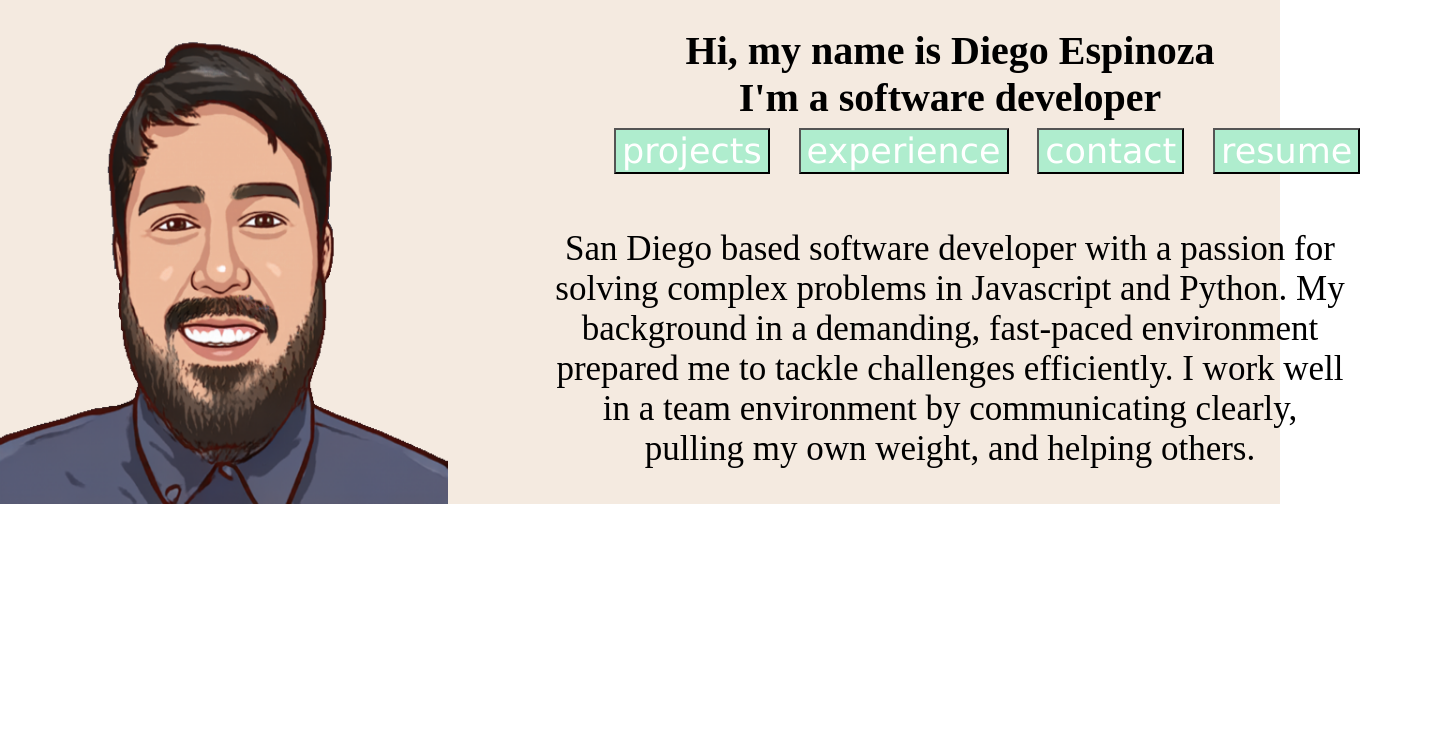
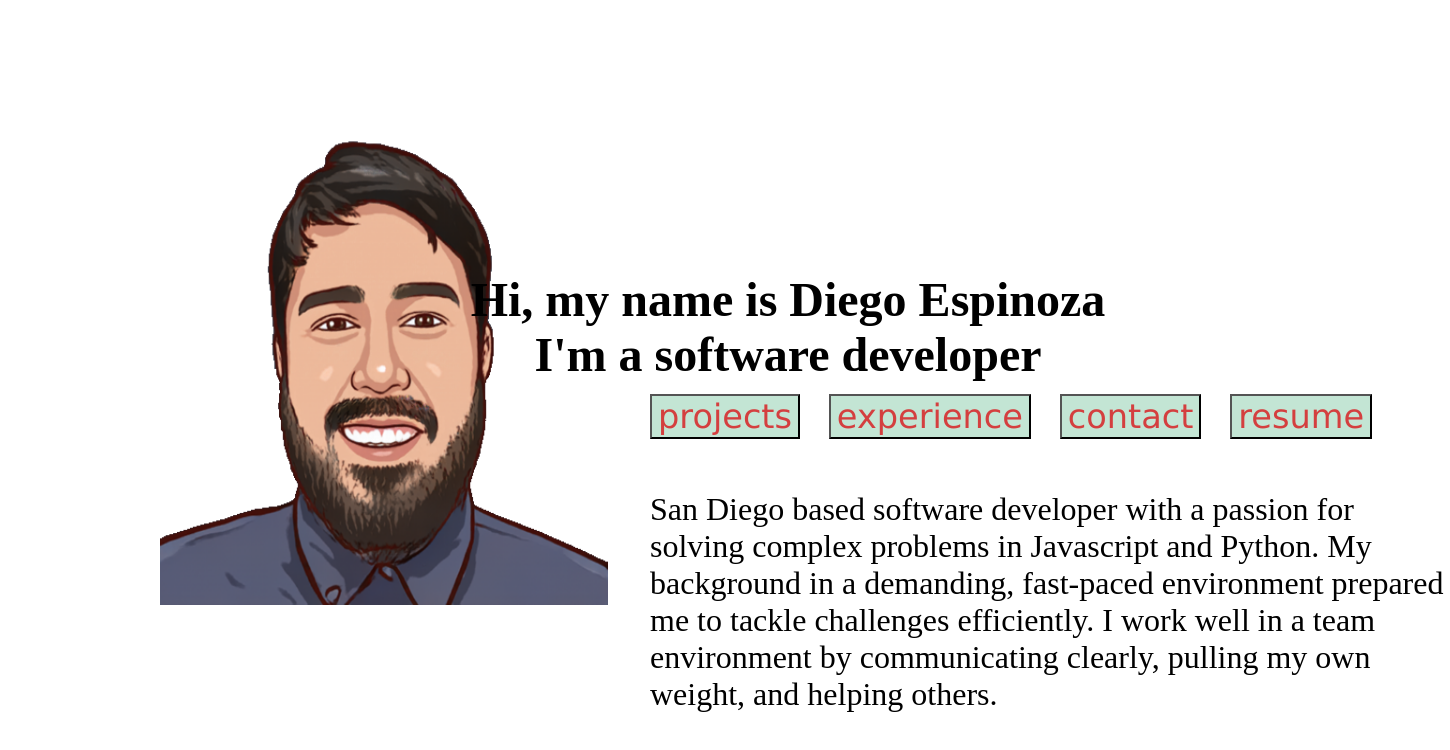
Before and after one commit to digeoesp/portfolio, a React (Create React App) app in the folder portfolio/: page / in a window 1280 px wide. Shown: the top 750 px of the page, 1450 px wide, since content can reach past the window. Built offline with nearby package versions, Linux system fonts and the light colour scheme; the HTML template or start-up script is replaced by a standard one.

Commit message:
changed css in about section

```diff
--- a/portfolio/src/components/about/About.jsx
+++ b/portfolio/src/components/about/About.jsx
@@ -6,8 +6,7 @@ const About = () => {
   return (
     <div className="about">
       <img className="image" src={image} alt="head shot of the developer" />
-
-      <div>
+      <div className="about-info">
         <h1 className="header">
           Hi, my name is Diego Espinoza
           <br /> I'm a software developer
--- a/portfolio/src/components/about/about.css
+++ b/portfolio/src/components/about/about.css
@@ -1,6 +1,4 @@
 .about {
-  /* background-color: rgb(43, 53, 69); */
-  background: #f4eae0;
   display: flex;
   flex-wrap: wrap;
   gap: 2rem;
@@ -10,39 +8,48 @@
   flex: 1;
 }
 .image {
-  /* border-style: double; */
   max-width: 35%;
+  position: relative;
+  left: 10rem;
+  top: 6.2rem;
+  /* border: 3px solid firebrick; */
 }
 .button-container > * {
   position: relative;
   font-family: 'Lucida Sans', 'Lucida Sans Regular', 'Lucida Grande', 'Lucida Sans Unicode', Geneva,
     Verdana, sans-serif;
   bottom: 20px;
-  left: 15px;
-  font-size: 35px;
-  background-color: rgb(175, 237, 206);
-  color: white;
+  font-size: 2.1rem;
+  background-color: rgb(195, 229, 212);
+  color: rgb(212, 63, 63);
 }
 .button-container {
   display: flex;
+  left: 70px;
   position: relative;
-  left: 119px;
   gap: 1.8rem;
 }
 .header {
-  font-size: 40px;
+  font-size: 3rem;
   font-family: rubiks;
-  width: 700px;
+  /* width: 700px; */
   text-align: center;
   position: relative;
-  left: 120px;
+  /* left: 0; */
+  right: 12rem;
+}
+.about-info {
+  position: relative;
+  top: 15rem;
+  left: 6.25rem;
 }
 .aboutMe {
-  width: 800px;
-  font-size: 35px;
-  text-align: center;
+  width: 50rem;
+  font-size: 2rem;
+  text-align: left;
+  /* text-align: center; */
   position: relative;
   font-family: rubiks;
-
   left: 70px;
+  /* border: 3px solid firebrick; */
 }
--- a/portfolio/src/components/projects/Projects.jsx
+++ b/portfolio/src/components/projects/Projects.jsx
@@ -8,50 +8,69 @@ import '../projects/projects.css';
 const Projects = () => {
   return (
     <section>
+      {/* //////////////////////////////////////////Kcal /////////////////////////*/}
+      <div className="container">
         <div>
-        <h1>{`<Projects />`}</h1>
+          <h1 className="section-header">{`<Projects />`}</h1>
+          <div className="info-container">
             <h2>Kcal</h2>
-        <p>
-          Lorem ipsum dolor sit amet consectetur, adipisicing elit. Atque eos repudiandae blanditiis
-          provident tempore, facere distinctio, similique, consequatur id qui aperiam quae est nihil
-          enim minus accusantium aut dicta. Cum, fugiat veritatis dolores totam temporibus culpa
-          velit vitae quibusdam laboriosam aliquid nisi? Vel beatae, eaque, porro autem atque dicta
-          explicabo provident aperiam doloribus ipsam deserunt ducimus adipisci sint debitis fugit?
-        </p>
-        <img className="image" src={k} alt="food" />
+            <article>
+              Lorem ipsum dolor sit amet consectetur, adipisicing elit. Atque eos repudiandae
+              blanditiis provident tempore, facere distinctio, similique, consequatur id qui aperiam
+              quae est nihil enim minus accusantium aut dicta. Cum, fugiat veritatis dolores totam
+              temporibus culpa velit vitae quibusdam laboriosam aliquid nisi? Vel beatae, eaque,
+              porro autem atque dicta explicabo provident aperiam doloribus ipsam deserunt ducimus
+              adipisci sint debitis fugit?
+              <br />
+              <br />
+              <article>Technologies: Loremquas voluptatum dolorem?</article>
+            </article>
+            <img id="k-image" src={k} alt="food" />
           </div>
+          {/* ////////////////////////////Tail Wag ///////////////////*/}
+        </div>
+        <div>
+          <h2>Tail Wag</h2>
+          <article>
+            Lorem ipsum dolor sit amet consectetur, adipisicing elit. Atque eos repudiandae
+            blanditiis provident tempore, facere distinctio, similique, consequatur id qui aperiam
+            quae est nihil enim minus accusantium aut dicta. Cum, fugiat veritatis dolores totam
+            temporibus culpa velit vitae quibusdam laboriosam aliquid nisi? Vel beatae, eaque, porro
+            autem atque dicta explicabo provident aperiam doloribus ipsam deserunt ducimus adipisci
+            sint debitis fugit?
+            <br />
+            <br />
+            <article>Technologies: Loremquas voluptatum dolorem?</article>
+          </article>
+          <img className="image" src={tail} alt="food" />
+        </div>
+        {/* ////////////////////////////meals on wheels ///////////////////*/}
+
         <div>
           <h2>Kcal</h2>
           <p>
-          Lorem ipsum dolor sit amet consectetur, adipisicing elit. Atque eos repudiandae blanditiis
-          provident tempore, facere distinctio, similique, consequatur id qui aperiam quae est nihil
-          enim minus accusantium aut dicta. Cum, fugiat veritatis dolores totam temporibus culpa
-          velit vitae quibusdam laboriosam aliquid nisi? Vel beatae, eaque, porro autem atque dicta
-          explicabo provident aperiam doloribus ipsam deserunt ducimus adipisci sint debitis fugit?
+            Lorem ipsum dolor sit amet consectetur, adipisicing elit. Atque eos repudiandae
+            blanditiis provident tempore, facere distinctio, similique, consequatur id qui aperiam
+            quae est nihil enim minus accusantium aut dicta. Cum, fugiat veritatis dolores totam
+            temporibus culpa velit vitae quibusdam laboriosam aliquid nisi? Vel beatae, eaque, porro
+            autem atque dicta explicabo provident aperiam doloribus ipsam deserunt ducimus adipisci
+            sint debitis fugit?
           </p>
-        <img className="image" src={tail} alt="food" />
+          <img className="image" src={meals} alt="food" />
         </div>
+        {/* number guessing game */}
         <div>
           <h2>Kcal</h2>
           <p>
-          Lorem ipsum dolor sit amet consectetur, adipisicing elit. Atque eos repudiandae blanditiis
-          provident tempore, facere distinctio, similique, consequatur id qui aperiam quae est nihil
-          enim minus accusantium aut dicta. Cum, fugiat veritatis dolores totam temporibus culpa
-          velit vitae quibusdam laboriosam aliquid nisi? Vel beatae, eaque, porro autem atque dicta
-          explicabo provident aperiam doloribus ipsam deserunt ducimus adipisci sint debitis fugit?
-        </p>
-        <img className="image" src={meals} alt="food" />
-      </div>
-      <div>
-        <h2>Kcal</h2>
-        <p>
-          Lorem ipsum dolor sit amet consectetur, adipisicing elit. Atque eos repudiandae blanditiis
-          provident tempore, facere distinctio, similique, consequatur id qui aperiam quae est nihil
-          enim minus accusantium aut dicta. Cum, fugiat veritatis dolores totam temporibus culpa
-          velit vitae quibusdam laboriosam aliquid nisi? Vel beatae, eaque, porro autem atque dicta
-          explicabo provident aperiam doloribus ipsam deserunt ducimus adipisci sint debitis fugit?
+            Lorem ipsum dolor sit amet consectetur, adipisicing elit. Atque eos repudiandae
+            blanditiis provident tempore, facere distinctio, similique, consequatur id qui aperiam
+            quae est nihil enim minus accusantium aut dicta. Cum, fugiat veritatis dolores totam
+            temporibus culpa velit vitae quibusdam laboriosam aliquid nisi? Vel beatae, eaque, porro
+            autem atque dicta explicabo provident aperiam doloribus ipsam deserunt ducimus adipisci
+            sint debitis fugit?
           </p>
           <img className="image" src={number} alt="food" />
+        </div>
       </div>
     </section>
   );
--- a/portfolio/src/components/projects/projects.css
+++ b/portfolio/src/components/projects/projects.css
@@ -1,3 +1,39 @@
-.image {
+.container {
+  position: relative;
+  top: 120px;
+}
+/* ///kcal css//////// */
+.section-header {
+  font-size: 60px;
+  font-family: 'Hahmlet', serif;
+}
+.info-container {
+  display: flex;
+  gap: 2rem;
+}
+.info-container > * {
+  flex: 1;
+}
+.info-container > article {
+  position: relative;
+  right: 235px;
+  top: 120px;
+  text-align: left;
+  font-size: 20px;
+}
+.info-container > h2 {
+  position: relative;
+  font-size: 60px;
+  left: 75px;
+  bottom: 15px;
+  margin: 0;
+  padding: 0;
+}
+#k-image {
+  position: relative;
+  right: 90px;
   max-width: 50%;
+  padding-right: 20px;
 }
+/* border: firebrick 10px solid; */
+/* ///tail wag css /////////// */
--- a/portfolio/src/index.css
+++ b/portfolio/src/index.css
@@ -1,10 +1,13 @@
+html {
+  font-size: 16px;
+}
 body {
   margin: 0;
   font-family: -apple-system, BlinkMacSystemFont, 'Segoe UI', 'Roboto', 'Oxygen', 'Ubuntu',
     'Cantarell', 'Fira Sans', 'Droid Sans', 'Helvetica Neue', sans-serif;
   -webkit-font-smoothing: antialiased;
   -moz-osx-font-smoothing: grayscale;
-  overflow-y: hidden;
+  /* overflow-y: hidden; */
   overflow-x: hidden;
 }
 
```
Lines whose indentation alone changed are shown as unchanged.
